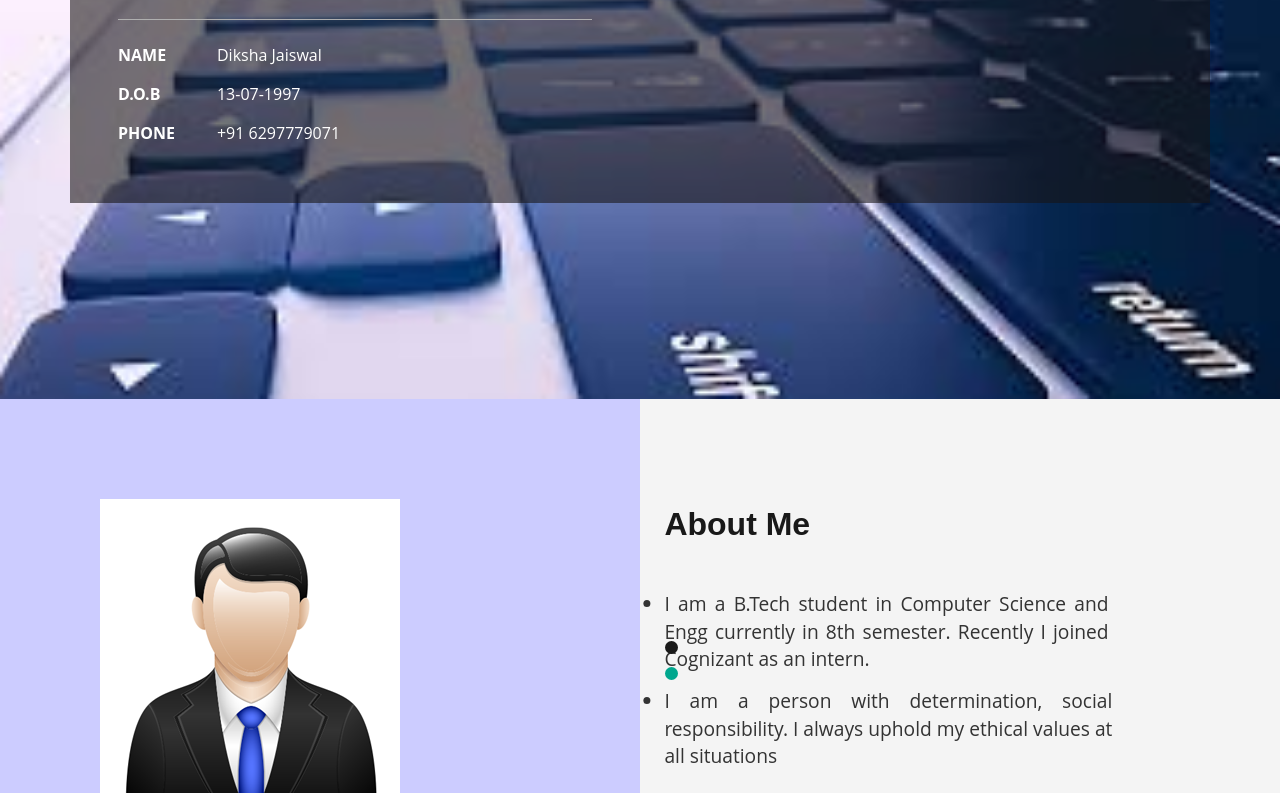
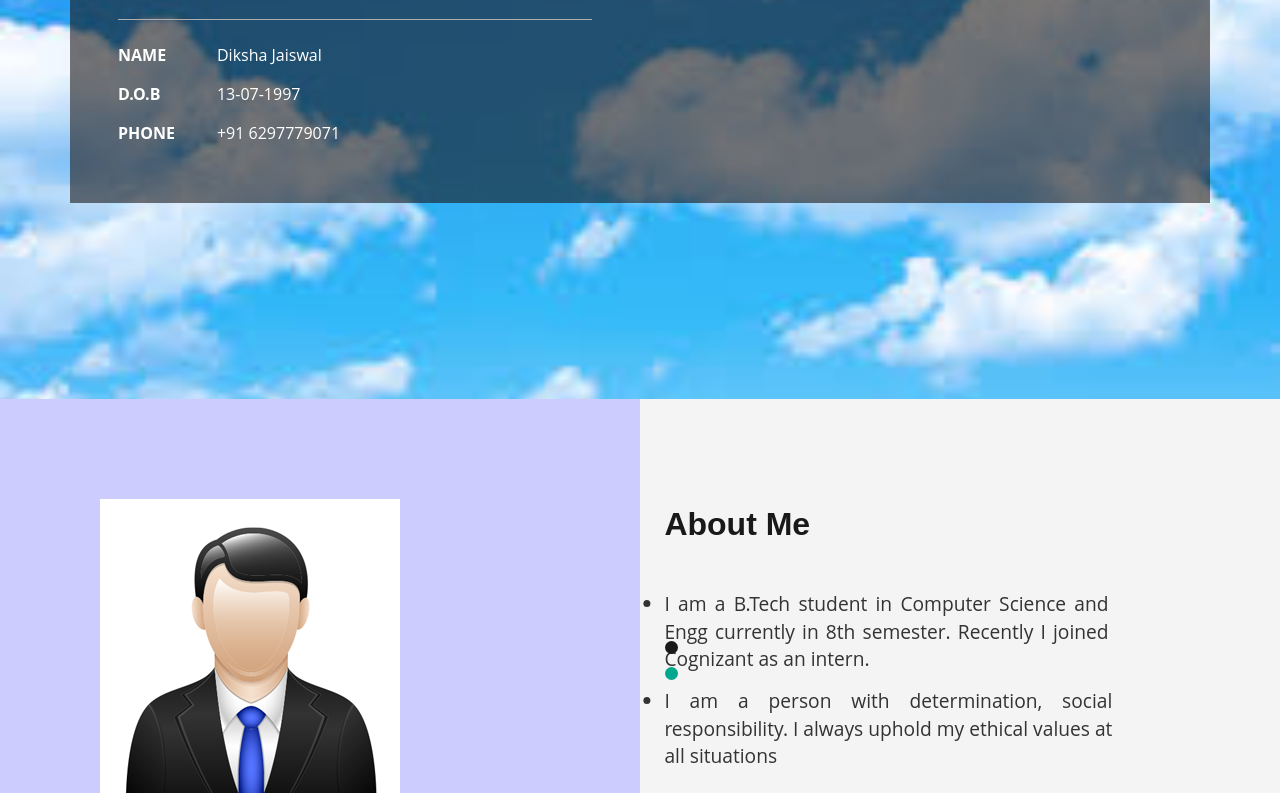
Before and after one commit to DikshaJaiswal13/DikshaJaiswal13.github.io, a plain HTML site: page index.html in a window 1280 px wide. Shown: the part 251-1044 px from the top of the page. Drawn offline with nearby package versions, Linux system fonts and the light colour scheme.

Commit message:
Update style.css

```diff
--- a/css/style.css
+++ b/css/style.css
@@ -16,7 +16,7 @@ body h1,h2,h3,h4,h5,h6{
 }
 /*-- header --*/
 #home {
-    background: url(../git/f3.jfif) no-repeat center top;
+    background: url(../git/images.jfif) no-repeat center top;
     background-size: cover;
     -webkit-background-size: cover;
     -moz-background-size: cover;
```
